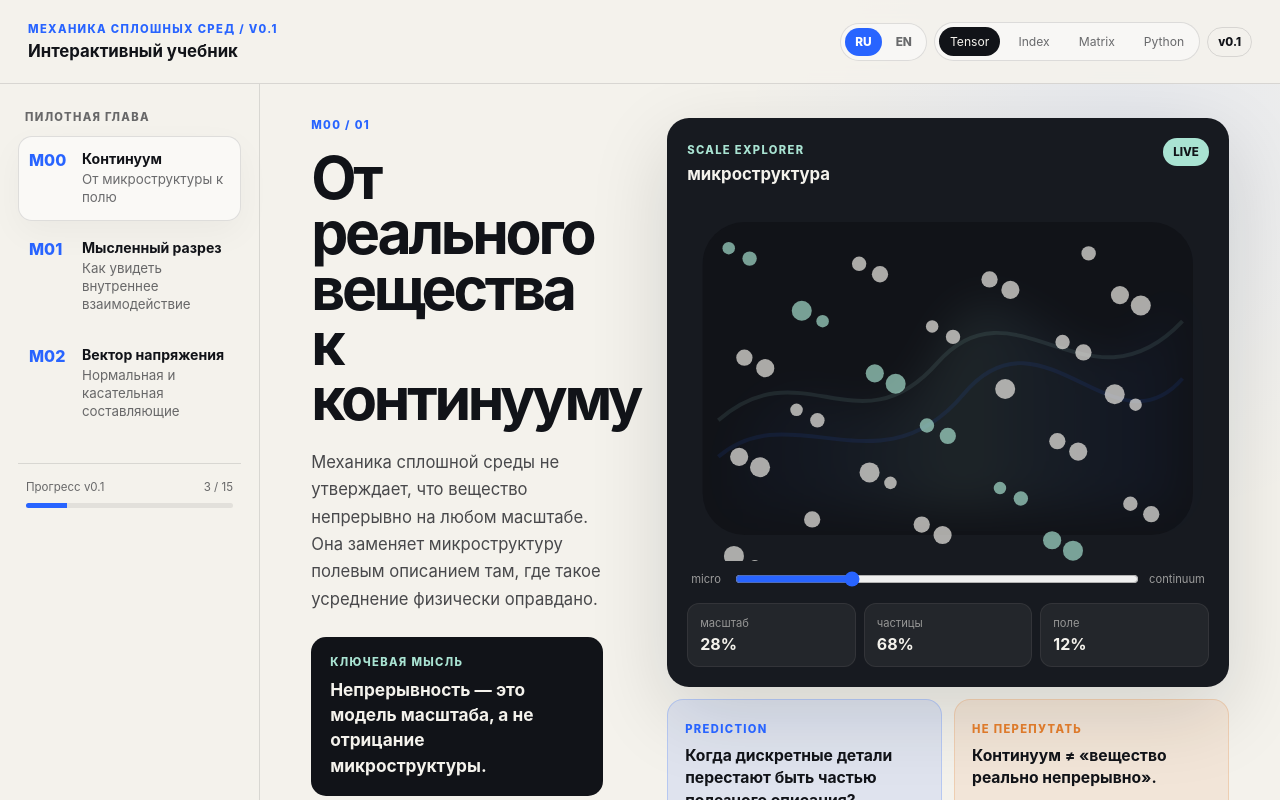
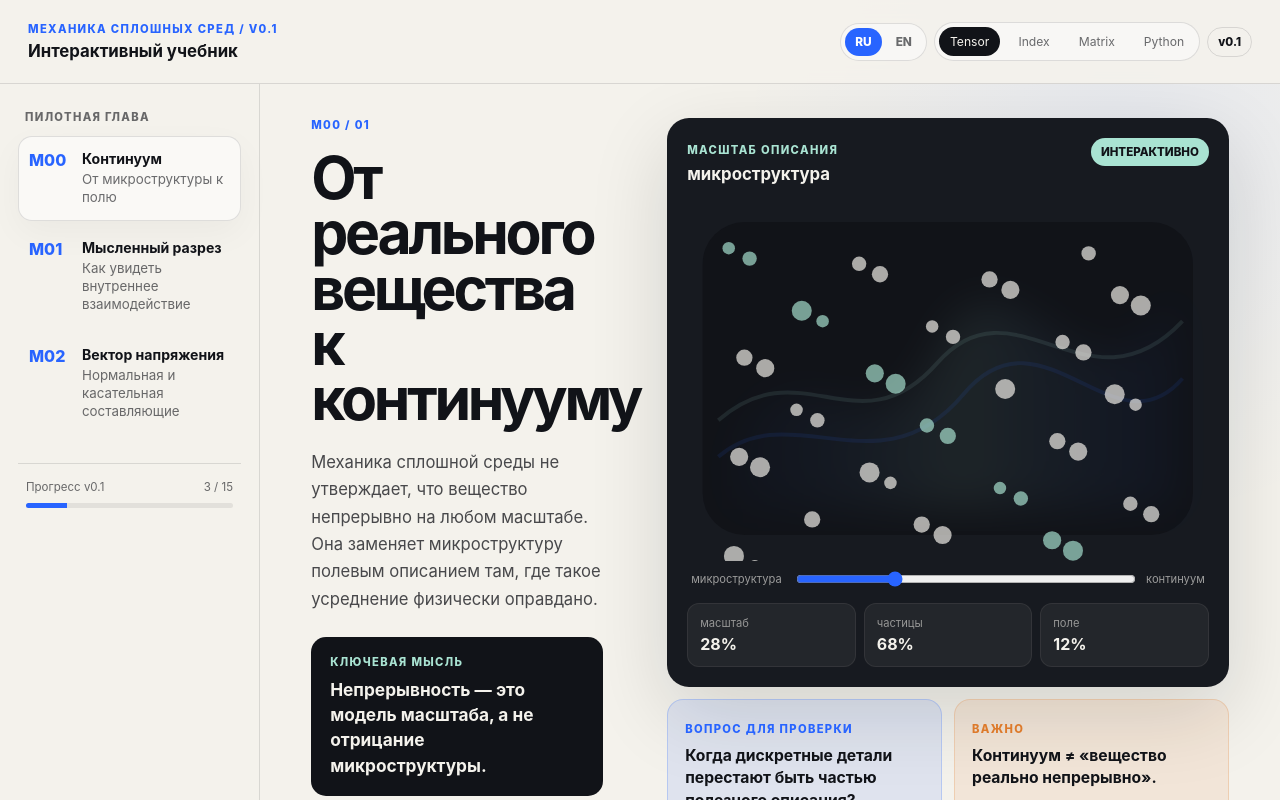
Before and after one commit to karinaurazova/interactive_book_on_continuum_mechanics, a React (Vite) app: page / in a window 1280 px wide. Shown: the top 800 px of the page. Built offline with nearby package versions, Linux system fonts and the light colour scheme.

Commit message:
refactor: fully localize M00 labels

```diff
--- a/src/components/ScaleExplorer.tsx
+++ b/src/components/ScaleExplorer.tsx
@@ -17,13 +17,13 @@ const text = {
     fieldsText: 'Каждой точке пространства и моменту времени сопоставляется значение физической величины.',
     next: 'Перейти к мысленному разрезу →',
     regimes: ['микроструктура', 'область усреднения', 'континуальное описание'],
-    micro: 'micro',
-    continuum: 'continuum',
+    micro: 'микроструктура',
+    continuum: 'континуум',
     metrics: ['масштаб', 'частицы', 'поле'],
-    prediction: 'PREDICTION',
+    prediction: 'ВОПРОС ДЛЯ ПРОВЕРКИ',
     predictionTitle: 'Когда дискретные детали перестают быть частью полезного описания?',
     predictionText: 'Двигай масштаб и найди область, где поле становится информативнее отдельных частиц.',
-    warning: 'НЕ ПЕРЕПУТАТЬ',
+    warning: 'ВАЖНО',
     warningTitle: 'Континуум ≠ «вещество реально непрерывно».',
     warningText: 'Это идеализация, корректность которой зависит от масштаба задачи.',
     aria: 'Переход от дискретной микроструктуры к непрерывному полю',
@@ -101,10 +101,10 @@ export function ScaleExplorer({ notation, language, onNext }: Props) {
         <div className="scene-card">
           <div className="scene-head">
             <div>
-              <span className="scene-kicker">SCALE EXPLORER</span>
+              <span className="scene-kicker">{language === "ru" ? "МАСШТАБ ОПИСАНИЯ" : "SCALE OF DESCRIPTION"}</span>
               <h2>{regime}</h2>
             </div>
-            <div className="live-badge">LIVE</div>
+            <div className="live-badge">{language === "ru" ? "ИНТЕРАКТИВНО" : "INTERACTIVE"}</div>
           </div>
 
           <svg className="continuum-scene" viewBox="0 0 100 70" role="img" aria-label={copy.aria}>
```
